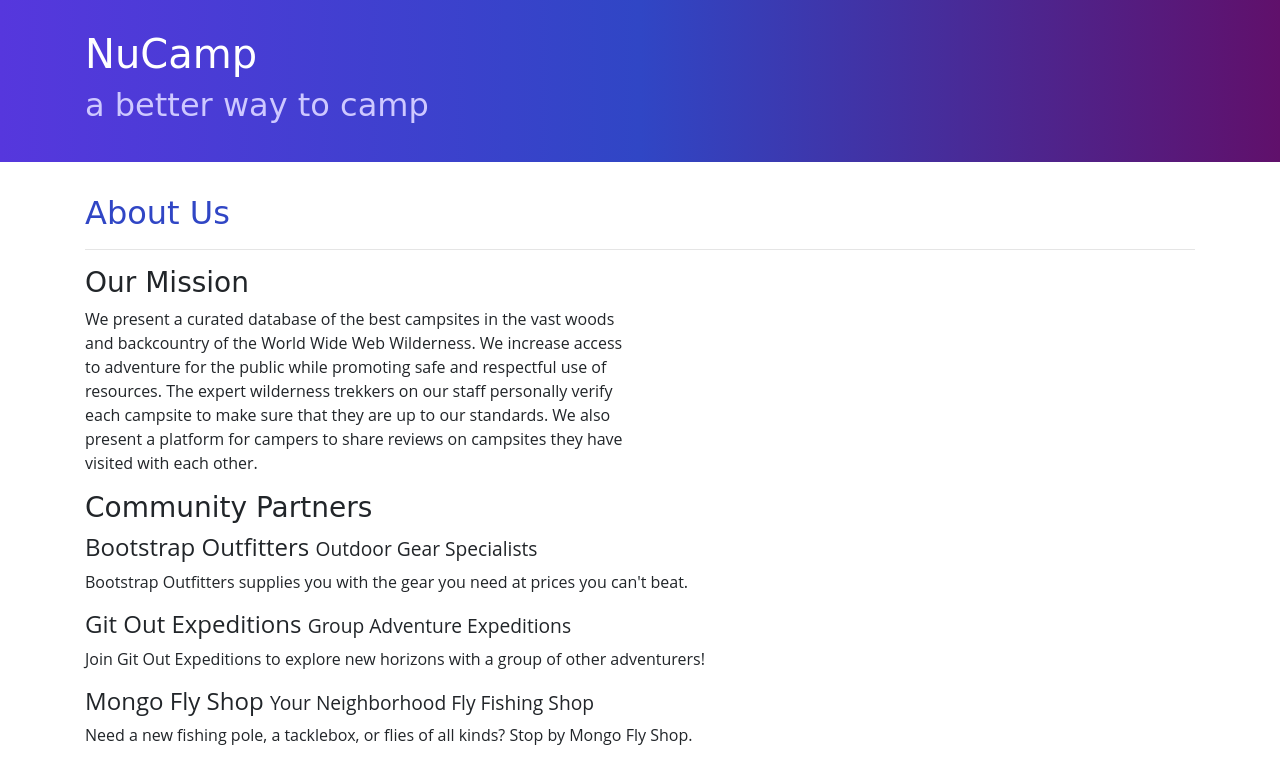
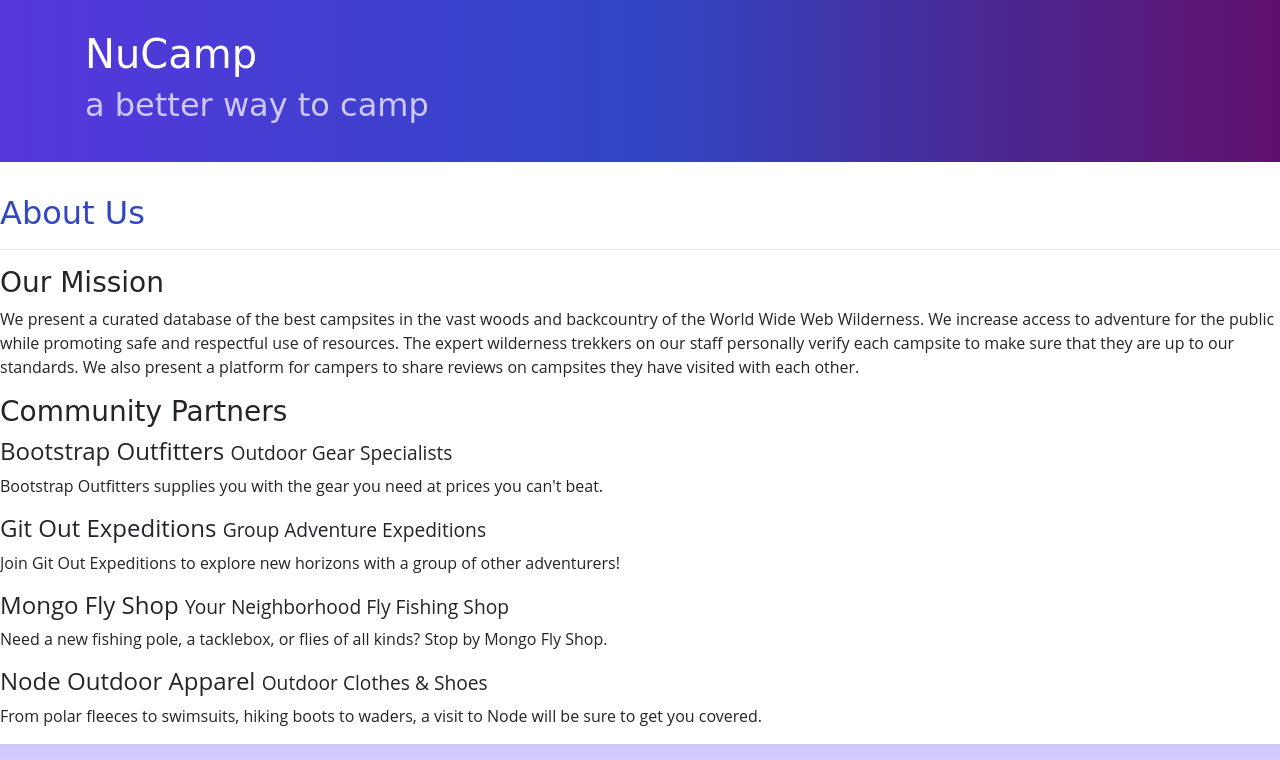
Before and after one commit to awitherow/nucamp-hon-bootstrap-april-2020, a website: page aboutus.html in a window 1280 px wide. Shown: the top 760 px of the page. Drawn offline with nearby package versions, Linux system fonts and the light colour scheme.

Commit message:
task one: connect bootstrap to aboutus.html

```diff
--- a/aboutus.html
+++ b/aboutus.html
@@ -6,11 +6,13 @@
     <meta charset="utf-8" />
     <meta name="viewport" content="width=device-width, initial-scale=1" />
 
+    <title>NuCamp: A Better Way To Camp</title>
+
     <!-- Bootstrap CSS -->
     <link rel="stylesheet" href="node_modules/bootstrap/dist/css/bootstrap.min.css" />
-    <link rel="stylesheet" href="./style/custom.css" />
+    <link rel="stylesheet" href="/style/custom.css" />
+    <link rel="stylesheet" href="/style/styles.css" />
 
-    <title>NuCamp: A Better Way To Camp</title>
 </head>
 
 <body>
@@ -26,16 +28,16 @@
         </div>
     </header>
 
-    <div class="container">
-        <div class="row">
-            <div class="col">
+    <div>
+        <div>
+            <div>
                 <h2>About Us</h2>
                 <hr />
             </div>
         </div>
 
-        <div class="row">
-            <div class="col col-lg-6">
+        <div>
+            <div>
                 <h3>Our Mission</h3>
                 <p>We present a curated database of the best campsites in the vast woods and backcountry of the World
                     Wide Web Wilderness. We increase access to adventure for the public while promoting safe and
@@ -45,21 +47,17 @@
             </div>
         </div>
 
-        <div class="row">
-            <div class="col">
+        <div>
+            <div>
                 <h3>Community Partners</h3>
                 <h4>Bootstrap Outfitters <small>Outdoor Gear Specialists</small></h4>
-                <p class="d-none d-sm-block">Bootstrap Outfitters supplies you with the gear you need at prices you
-                    can't beat.</p>
+                <p>Bootstrap Outfitters supplies you with the gear you need at prices you can't beat.</p>
                 <h4>Git Out Expeditions <small>Group Adventure Expeditions</small></h4>
-                <p class="d-none d-sm-block">Join Git Out Expeditions to explore new horizons with a group of other
-                    adventurers!</p>
+                <p>Join Git Out Expeditions to explore new horizons with a group of other adventurers!</p>
                 <h4>Mongo Fly Shop <small>Your Neighborhood Fly Fishing Shop</small></h4>
-                <p class="d-none d-sm-block">Need a new fishing pole, a tacklebox, or flies of all kinds? Stop by Mongo
-                    Fly Shop.</p>
+                <p>Need a new fishing pole, a tacklebox, or flies of all kinds? Stop by Mongo Fly Shop.</p>
                 <h4>Node Outdoor Apparel <small>Outdoor Clothes & Shoes</small></h4>
-                <p class="d-none d-sm-block">From polar fleeces to swimsuits, hiking boots to waders, a visit to Node
-                    will be sure to get you
+                <p>From polar fleeces to swimsuits, hiking boots to waders, a visit to Node will be sure to get you
                     covered.</p>
             </div>
         </div>
```
